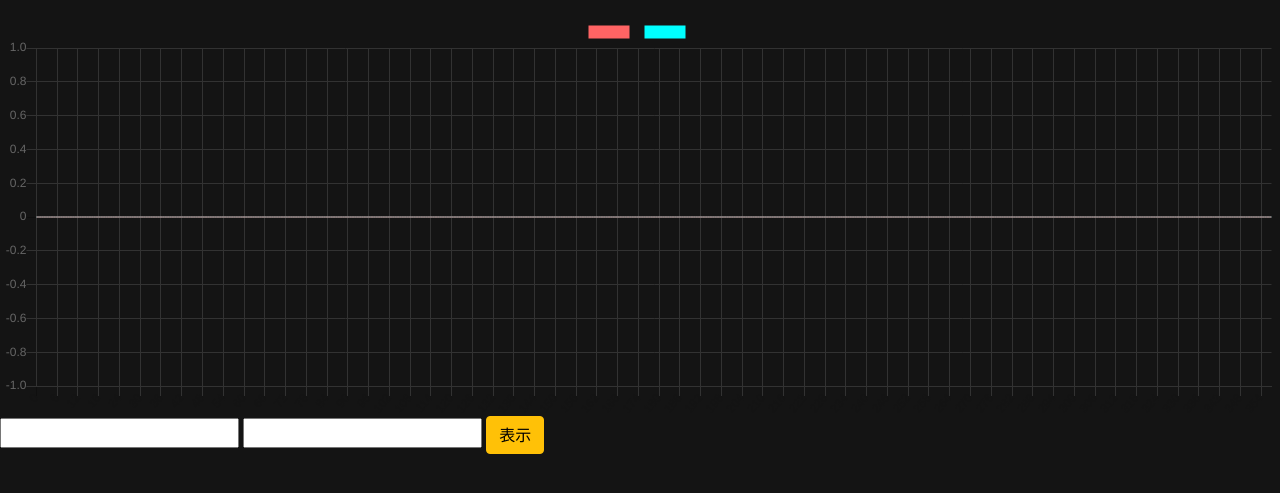
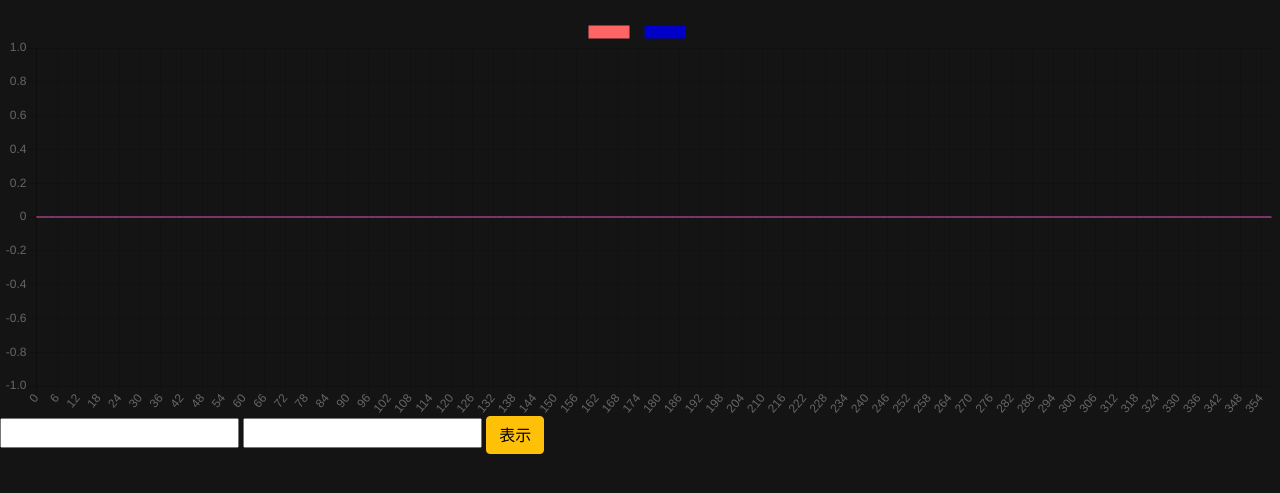
Before and after one commit to hideonSOS/y_analize, a Django app: page /page1/ in a window 1280 px wide. Shown: the part 40-533 px from the top of the page. Run offline with Django 4.2, Linux system fonts and the light colour scheme; a user stored in the database is signed in; some libraries are stand-ins or nearby versions.

Commit message:
no message

```diff
--- a/templates/y_analizeapp/page1.html
+++ b/templates/y_analizeapp/page1.html
@@ -25,41 +25,20 @@
         {
             label: "{{ page1_dict.Title2 }}",
             data: {{ page1_dict.View2 }},
-            borderColor: 'cyan',
+            borderColor: 'rgba(0, 0, 200, 1)',
             borderWidth:1,
             fill:false,
             pointRadius:0
         }]
     };
-
-    var xAxes=[{
-        gridLines:{
-            color:'rgb(50,50,50)'
-        },
-    ticks:{fontColor:'rgb(20,20,20)'}}];
-    var yAxes=[{
-        gridLines:{
-            color:'rgb(50,50,50)'
-    }}];
-    var scales={xAxes:xAxes,
-                yAxes:yAxes
-    };
-
     var options = {
         maintainAspectRatio:false,
-        scales:scales,
-        // title:{display:true,
-        //     fontColor:'white',
-        //     text:'test'}
     };
     var ex_chart = new Chart(ctx, {
         type: 'line',
         data: data,
         options: options
     });
-
-
-
     </script>
 
     <form action="/page1/" method="POST">{% csrf_token %}
```
